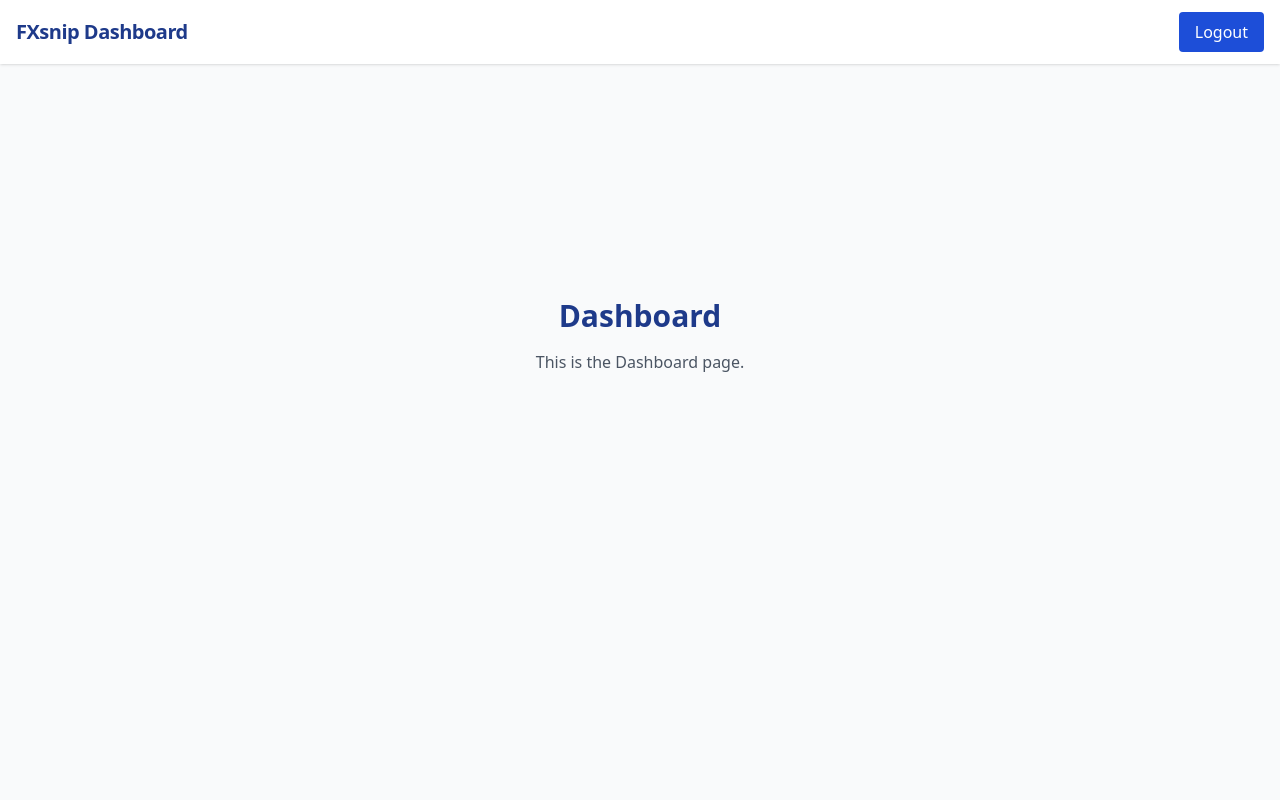
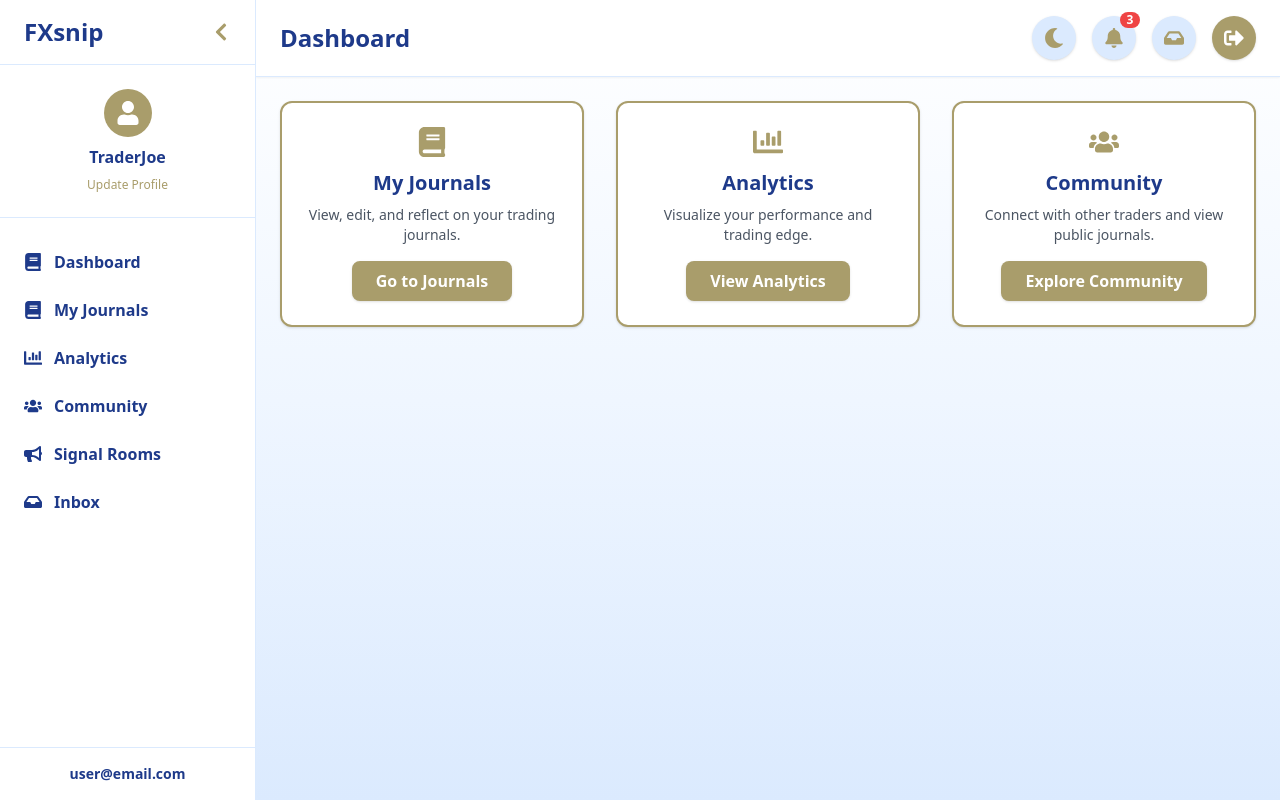
Before and after one commit to lyula/fxsnipclient, a React (Vite) app: page /dashboard in a window 1280 px wide. Built offline with nearby package versions, Linux system fonts and the light colour scheme.

Commit message:
introduced the dashboard on login

```diff
--- a/src/App.jsx
+++ b/src/App.jsx
@@ -7,7 +7,8 @@ import News from "./pages/News";
 import Markets from "./pages/Markets";
 import Contact from "./pages/Contact";
 import Login from "./pages/Login";
-import Register from "./pages/Register"; // Add this import
+import Register from "./pages/Register";
+import Dashboard from "./pages/Dashboard";
 
 function Placeholder({ title }) {
   return (
@@ -29,10 +30,10 @@ function App() {
           <Route path="/contact" element={<Contact />} />
           <Route path="/markets" element={<Markets />} />
         </Route>
-        <Route path="/login" element={<Login />} /> {/* Independent */}
-        <Route path="/register" element={<Register />} /> {/* Independent */}
+        <Route path="/login" element={<Login />} />
+        <Route path="/register" element={<Register />} />
+        <Route path="/dashboard" element={<Dashboard />} />
         <Route element={<PrivateLayout />}>
-          <Route path="/dashboard" element={<Placeholder title="Dashboard" />} />
           <Route path="/tsr" element={<Placeholder title="TSR" />} />
           <Route path="/stats" element={<Placeholder title="Stats" />} />
         </Route>
--- a/src/pages/Dashboard.jsx
+++ b/src/pages/Dashboard.jsx
@@ -1,17 +1,222 @@
-import { Link } from "react-router-dom";
-import { FaBook, FaChartBar, FaUsers, FaPlusCircle } from "react-icons/fa";
+import { Link, useNavigate } from "react-router-dom";
+import { FaBook, FaChartBar, FaUsers, FaSignOutAlt, FaBars, FaChevronLeft, FaChevronRight, FaBullhorn, FaUser, FaInbox, FaBell, FaMoon, FaSun } from "react-icons/fa";
+import { useState, useEffect } from "react";
+
+// Dummy user data for demonstration. Replace with real user data as needed.
+const username = "TraderJoe";
+const userEmail = "user@email.com";
+const notificationCount = 3; // Replace with your actual notification count
 
 export default function Dashboard() {
+  const [sidebarOpen, setSidebarOpen] = useState(false);
+  const [sidebarCollapsed, setSidebarCollapsed] = useState(false);
+
+  // Robust theme state
+  const [darkMode, setDarkMode] = useState(() => {
+    if (typeof window !== "undefined" && window.localStorage) {
+      const stored = localStorage.getItem("theme");
+      if (stored === "dark") return true;
+      if (stored === "light") return false;
+      return window.matchMedia("(prefers-color-scheme: dark)").matches;
+    }
+    return false;
+  });
+
+  useEffect(() => {
+    if (darkMode) {
+      document.documentElement.classList.add("dark");
+      localStorage.setItem("theme", "dark");
+    } else {
+      document.documentElement.classList.remove("dark");
+      localStorage.setItem("theme", "light");
+    }
+  }, [darkMode]);
+
+  const navigate = useNavigate();
+
+  const handleLogout = () => {
+    navigate("/login");
+  };
+
   return (
-    <section className="min-h-screen bg-gradient-to-b from-white via-blue-50 to-blue-100 dark:from-gray-900 dark:via-gray-800 dark:to-gray-900 px-2 py-8 flex flex-col items-center">
-      <div className="w-full max-w-5xl mx-auto">
-        <h1 className="text-3xl md:text-4xl font-extrabold text-[#1E3A8A] dark:text-white mb-6 font-inter text-center">
-          Welcome to Your Dashboard
-        </h1>
-        <div className="grid gap-8 md:grid-cols-3 mb-12">
+    <div className="min-h-screen flex bg-gradient-to-b from-white via-blue-50 to-blue-100 dark:from-gray-900 dark:via-gray-800 dark:to-gray-900 transition-colors duration-300">
+      {/* Sidebar */}
+      <aside
+        className={`fixed z-30 inset-y-0 left-0 transform ${
+          sidebarOpen ? "translate-x-0" : "-translate-x-full"
+        } md:translate-x-0 md:static md:inset-0 transition-all duration-300 ease-in-out bg-white dark:bg-gray-900 border-r border-blue-100 dark:border-gray-800 flex flex-col
+        ${sidebarCollapsed ? "w-20" : "w-64"}`}
+      >
+        <div className="flex items-center justify-between px-6 py-4 border-b border-blue-100 dark:border-gray-800">
+          <span className={`text-2xl font-extrabold text-[#1E3A8A] dark:text-white font-inter transition-all duration-200 ${sidebarCollapsed ? "hidden md:block md:text-lg" : ""}`}>
+            {sidebarCollapsed ? "FX" : "FXsnip"}
+          </span>
+          <div className="flex items-center gap-2">
+            <button
+              className="hidden md:block text-[#a99d6b] text-xl focus:outline-none"
+              onClick={() => setSidebarCollapsed((v) => !v)}
+              aria-label={sidebarCollapsed ? "Expand sidebar" : "Collapse sidebar"}
+            >
+              {sidebarCollapsed ? <FaChevronRight /> : <FaChevronLeft />}
+            </button>
+            <button
+              className="md:hidden text-[#a99d6b] text-2xl"
+              onClick={() => setSidebarOpen(false)}
+              aria-label="Close sidebar"
+            >
+              &times;
+            </button>
+          </div>
+        </div>
+        {/* Profile Section */}
+        <div className={`flex flex-col items-center py-6 border-b border-blue-100 dark:border-gray-800 ${sidebarCollapsed ? "px-0" : "px-4"}`}>
+          <div className="flex flex-col items-center w-full">
+            <div className="bg-[#a99d6b] text-white rounded-full p-3 mb-2">
+              <FaUser className="text-2xl" />
+            </div>
+            {!sidebarCollapsed && (
+              <>
+                <span className="block text-[#1E3A8A] dark:text-white font-semibold text-base text-center truncate w-full" title={username}>
+                  {username}
+                </span>
+                <Link
+                  to="/profile"
+                  className="mt-2 text-xs text-[#a99d6b] hover:underline font-medium text-center"
+                >
+                  Update Profile
+                </Link>
+              </>
+            )}
+          </div>
+        </div>
+        <nav className="flex-1 px-2 py-6 flex flex-col gap-2">
+          <Link
+            to="/dashboard"
+            className={`flex items-center gap-3 px-4 py-2 rounded-lg font-semibold text-[#1E3A8A] dark:text-white hover:bg-blue-50 dark:hover:bg-gray-800 transition ${sidebarCollapsed ? "justify-center px-2" : ""}`}
+          >
+            <FaBook className="text-lg" />
+            {!sidebarCollapsed && "Dashboard"}
+          </Link>
           <Link
             to="/journal"
-            className="bg-white dark:bg-gray-800 rounded-xl shadow p-6 flex flex-col items-center border-2 border-[#a99d6b] hover:scale-105 transition-transform"
+            className={`flex items-center gap-3 px-4 py-2 rounded-lg font-semibold text-[#1E3A8A] dark:text-white hover:bg-blue-50 dark:hover:bg-gray-800 transition ${sidebarCollapsed ? "justify-center px-2" : ""}`}
+          >
+            <FaBook className="text-lg" />
+            {!sidebarCollapsed && "My Journals"}
+          </Link>
+          <Link
+            to="/stats"
+            className={`flex items-center gap-3 px-4 py-2 rounded-lg font-semibold text-[#1E3A8A] dark:text-white hover:bg-blue-50 dark:hover:bg-gray-800 transition ${sidebarCollapsed ? "justify-center px-2" : ""}`}
+          >
+            <FaChartBar className="text-lg" />
+            {!sidebarCollapsed && "Analytics"}
+          </Link>
+          <Link
+            to="/community"
+            className={`flex items-center gap-3 px-4 py-2 rounded-lg font-semibold text-[#1E3A8A] dark:text-white hover:bg-blue-50 dark:hover:bg-gray-800 transition ${sidebarCollapsed ? "justify-center px-2" : ""}`}
+          >
+            <FaUsers className="text-lg" />
+            {!sidebarCollapsed && "Community"}
+          </Link>
+          <Link
+            to="/signals"
+            className={`flex items-center gap-3 px-4 py-2 rounded-lg font-semibold text-[#1E3A8A] dark:text-white hover:bg-blue-50 dark:hover:bg-gray-800 transition ${sidebarCollapsed ? "justify-center px-2" : ""}`}
+          >
+            <FaBullhorn className="text-lg" />
+            {!sidebarCollapsed && "Signal Rooms"}
+          </Link>
+          <Link
+            to="/inbox"
+            className={`flex items-center gap-3 px-4 py-2 rounded-lg font-semibold text-[#1E3A8A] dark:text-white hover:bg-blue-50 dark:hover:bg-gray-800 transition ${sidebarCollapsed ? "justify-center px-2" : ""}`}
+          >
+            <FaInbox className="text-lg" />
+            {!sidebarCollapsed && "Inbox"}
+          </Link>
+        </nav>
+        <div className={`px-4 py-4 border-t border-blue-100 dark:border-gray-800 flex justify-center`}>
+          {sidebarCollapsed ? (
+            <button
+              onClick={handleLogout}
+              className="p-2 bg-[#a99d6b] text-white rounded-full shadow hover:bg-[#c2b77a] transition"
+              title="Logout"
+            >
+              <FaSignOutAlt className="text-xl" />
+            </button>
+          ) : (
+            <span className="block text-[#1E3A8A] dark:text-white font-semibold text-sm text-center w-full truncate" title={userEmail}>
+              {userEmail}
+            </span>
+          )}
+        </div>
+      </aside>
+
+      {/* Main Content */}
+      <div
+        className={`flex-1 flex flex-col min-h-screen ml-0 transition-all duration-300 ease-in-out`}
+      >
+        {/* Header */}
+        <header className="flex items-center justify-between px-6 py-4 bg-white dark:bg-gray-900 border-b border-blue-100 dark:border-gray-800 shadow-sm sticky top-0 z-20">
+          <div className="flex items-center gap-3">
+            <button
+              className="md:hidden text-[#a99d6b] text-2xl"
+              onClick={() => setSidebarOpen(true)}
+              aria-label="Open sidebar"
+            >
+              <FaBars />
+            </button>
+            <h1 className="text-2xl font-bold text-[#1E3A8A] dark:text-white font-inter">
+              Dashboard
+            </h1>
+          </div>
+          <div className="flex items-center gap-4">
+            {/* Theme Toggle */}
+            <button
+              className="p-3 bg-blue-100 dark:bg-gray-800 text-[#a99d6b] rounded-full shadow hover:bg-blue-200 dark:hover:bg-gray-700 transition"
+              title={darkMode ? "Switch to light mode" : "Switch to dark mode"}
+              onClick={() => setDarkMode((v) => !v)}
+              type="button"
+            >
+              {darkMode ? <FaSun className="text-xl" /> : <FaMoon className="text-xl" />}
+            </button>
+            {/* Notifications */}
+            <button
+              className="relative p-3 bg-blue-100 dark:bg-gray-800 text-[#a99d6b] rounded-full shadow hover:bg-blue-200 dark:hover:bg-gray-700 transition"
+              title="Notifications"
+              type="button"
+            >
+              <FaBell className="text-xl" />
+              {notificationCount > 0 && (
+                <span className="absolute -top-1 -right-1 bg-red-500 text-white text-xs font-bold rounded-full px-1.5 py-0.5 min-w-[20px] text-center leading-none">
+                  {notificationCount}
+                </span>
+              )}
+            </button>
+            {/* Inbox */}
+            <button
+              className="p-3 bg-blue-100 dark:bg-gray-800 text-[#a99d6b] rounded-full shadow hover:bg-blue-200 dark:hover:bg-gray-700 transition"
+              title="Inbox"
+              type="button"
+            >
+              <FaInbox className="text-xl" />
+            </button>
+            {/* Logout */}
+            <button
+              onClick={handleLogout}
+              className="p-3 bg-[#a99d6b] text-white rounded-full shadow hover:bg-[#c2b77a] transition"
+              title="Logout"
+              type="button"
+            >
+              <FaSignOutAlt className="text-xl" />
+            </button>
+          </div>
+        </header>
+
+        {/* Dashboard Content */}
+        <main className="flex-1 p-2 md:p-6">
+          <div className="grid gap-6 md:gap-8 grid-cols-1 md:grid-cols-3 mb-12">
+            <Link
+              to="/journal"
+              className="bg-white dark:bg-gray-800 rounded-xl shadow p-4 md:p-6 flex flex-col items-center border-2 border-[#a99d6b] hover:scale-105 transition-transform"
             >
               <FaBook className="text-3xl text-[#a99d6b] mb-3" />
               <h2 className="font-bold text-xl text-[#1E3A8A] dark:text-white mb-2">My Journals</h2>
@@ -24,7 +229,7 @@ export default function Dashboard() {
             </Link>
             <Link
               to="/stats"
-            className="bg-white dark:bg-gray-800 rounded-xl shadow p-6 flex flex-col items-center border-2 border-[#a99d6b] hover:scale-105 transition-transform"
+              className="bg-white dark:bg-gray-800 rounded-xl shadow p-4 md:p-6 flex flex-col items-center border-2 border-[#a99d6b] hover:scale-105 transition-transform"
             >
               <FaChartBar className="text-3xl text-[#a99d6b] mb-3" />
               <h2 className="font-bold text-xl text-[#1E3A8A] dark:text-white mb-2">Analytics</h2>
@@ -37,7 +242,7 @@ export default function Dashboard() {
             </Link>
             <Link
               to="/community"
-            className="bg-white dark:bg-gray-800 rounded-xl shadow p-6 flex flex-col items-center border-2 border-[#a99d6b] hover:scale-105 transition-transform"
+              className="bg-white dark:bg-gray-800 rounded-xl shadow p-4 md:p-6 flex flex-col items-center border-2 border-[#a99d6b] hover:scale-105 transition-transform"
             >
               <FaUsers className="text-3xl text-[#a99d6b] mb-3" />
               <h2 className="font-bold text-xl text-[#1E3A8A] dark:text-white mb-2">Community</h2>
@@ -49,16 +254,8 @@ export default function Dashboard() {
               </span>
             </Link>
           </div>
-        <div className="flex justify-center">
-          <Link
-            to="/journal/new"
-            className="flex items-center gap-2 px-8 py-3 bg-[#1E3A8A] text-white rounded-lg font-semibold shadow hover:bg-[#2746b6] transition-transform duration-300 hover:scale-105"
-          >
-            <FaPlusCircle className="text-lg" />
-            New Journal Entry
-          </Link>
+        </main>
       </div>
     </div>
-    </section>
   );
 }
--- a/src/pages/Login.jsx
+++ b/src/pages/Login.jsx
@@ -1,9 +1,11 @@
 import { useState } from "react";
 import { FaUser, FaLock } from "react-icons/fa";
+import { useNavigate } from "react-router-dom";
 
 export default function Login() {
   const [form, setForm] = useState({ email: "", password: "" });
   const [error, setError] = useState("");
+  const navigate = useNavigate();
 
   const handleChange = (e) => {
     setForm({ ...form, [e.target.name]: e.target.value });
@@ -19,11 +21,11 @@ export default function Login() {
     }
     // Simulate login
     setError("");
-    // Redirect or show success here
+    navigate("/dashboard"); // Redirect to dashboard after login
   };
 
   return (
-    <section className="min-h-screen flex items-center justify-center bg-gradient-to-b from-white via-blue-50 to-blue-100 dark:from-gray-900 dark:via-gray-800 dark:to-gray-900 px-2 py-8">
+    <section className="min-h-screen flex items-center justify-center bg-gradient-to-b from-white via-blue-50 to-blue-100 dark:from-gray-900 dark:via-gray-800 dark:to-gray-900 pt-20">
       <div className="w-full max-w-sm sm:max-w-md bg-white dark:bg-gray-800 rounded-xl shadow-lg p-6 sm:p-8 border border-[#a99d6b] flex flex-col items-center">
         <h1 className="text-3xl md:text-4xl font-extrabold text-[#1E3A8A] dark:text-white mb-6 font-inter text-center">
           Welcome Back
--- a/tailwind.config.js
+++ b/tailwind.config.js
@@ -1,5 +1,6 @@
 /** @type {import('tailwindcss').Config} */
 export default {
+  darkMode: "class",
   content: [
     "./index.html",
     "./src/**/*.{js,jsx,ts,tsx}",
```
Lines whose indentation alone changed are shown as unchanged.
